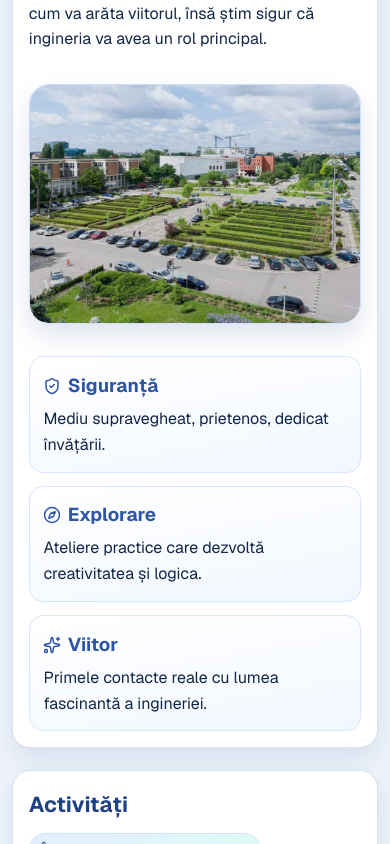
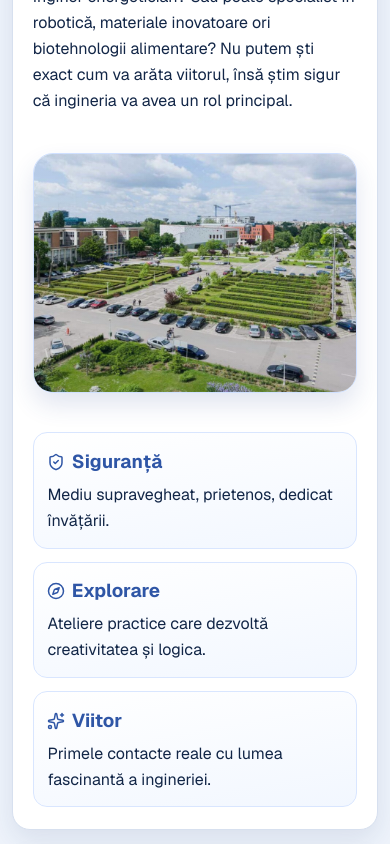
Before and after one commit to PolitehnicaBucuresti/tabere, a Next.js app: page / in a window 390 px wide. Shown: the part 1156-2000 px from the top of the page. Built offline with nearby package versions, Linux system fonts and the light colour scheme.

Commit message:
modificat spacing mobile

```diff
--- a/app/site.css
+++ b/app/site.css
@@ -1279,14 +1279,22 @@ button[type="submit"]:hover {
   }
 
   .sectionCard {
-    padding: 1rem;
+    padding: 1.35rem 1.25rem;
     border-radius: 18px;
     max-width: 100%;
     overflow: hidden;
   }
 
+  .sectionCard h2 {
+    font-size: clamp(1.62rem, 7.2vw, 2rem);
+  }
+
+  .sectionHeaderRow {
+    margin-bottom: 2.2rem;
+  }
+
   .aboutMosaic {
-    gap: 1rem;
+    gap: 1.45rem;
   }
 
   .mediaCard {
@@ -1296,7 +1304,21 @@ button[type="submit"]:hover {
   }
 
   .activitiesShowcase {
-    gap: 0.9rem;
+    gap: 1.45rem;
+  }
+
+  .activitiesNarrative > p {
+    margin-bottom: 1.25rem;
+  }
+
+  .activitiesPillars {
+    height: auto;
+    margin-top: 0;
+    gap: 1rem;
+  }
+
+  .activitiesPillars article {
+    padding: 0.92rem;
   }
 
   .activitiesMosaic {
@@ -1342,7 +1364,7 @@ button[type="submit"]:hover {
   }
 
   .locationCollage {
-    gap: 1rem;
+    gap: 1.45rem;
   }
 
   .locationCollage .mediaCard,
```
